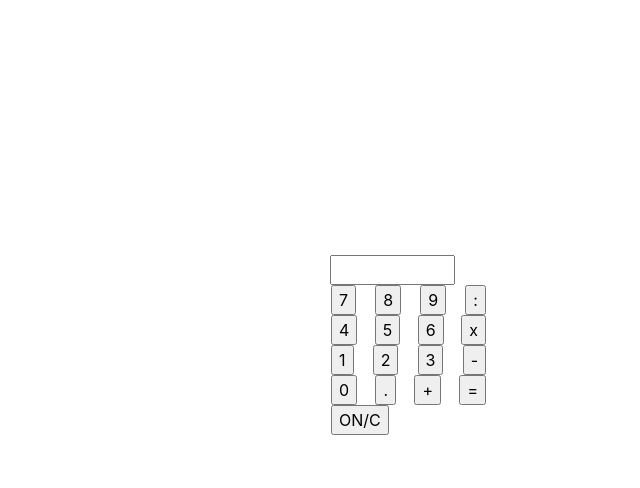
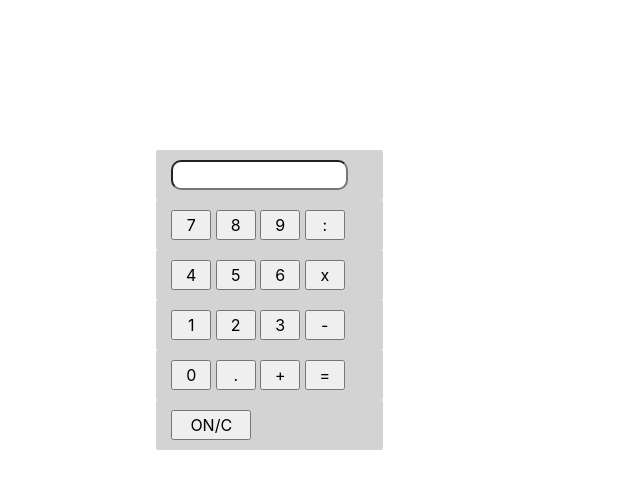
Before and after one commit to ArnaudCartailler/exo_calculatriceJS, a plain HTML site: page index.html in a window 1280 px wide. Shown: the whole page, without its empty margins (220-860 px from the left). Drawn offline with nearby package versions, Linux system fonts and the light colour scheme.

Commit message:
calculator fixed

```diff
--- a/css/main.css
+++ b/css/main.css
@@ -97,17 +97,38 @@ textarea {
    Author's custom styles
    ========================================================================== */
 
-  form{
-    margin-left: 40%;
-    margin-top: 20%;
-    padding: 5px 5px 5px 5px;
+  .calculatrice{
+    margin-left: 150px;
+    margin-top: 150px;
+    width: 70%;
   }
 
   .row .affiche{
-    width : 100%;
-    margin-left: 30px;
+    width : 90%;
+    border-radius: 10px;
   }
 
+  .lines{
+    background-color: lightgrey;
+    padding : 10px 0px 10px 0px;
+    margin-left: 20px;
+    border-radius: 2px;
+  }
+
+  .lines input{
+    width : 40px;
+  }
+
+  .lines input:hover{
+    background-color: grey;
+    color : white;
+    border-radius: 10px;
+    width : 40px;
+  }
+
+  .lines .restart{
+    width : 80px;
+  }
 /* ==========================================================================
    Helper classes
    ========================================================================== */
--- a/index.html
+++ b/index.html
@@ -22,42 +22,54 @@
 
 <div class="container-fluid">
 
-<form name="calculatrice">
+<form class="calculatrice" name="calculatrice d-flex align-item-center">
 
-  <div class="row col-3">
+  <div class="row">
+    <div class="col-md-3 offset-md-3 lines">
       <input id="display" name="result" class="affiche"></input>
     </div>
+  </div>
 
-  <div class="row col-md-3 col-xs-1 d-flex ml-3 justify-content-between">
+  <div class="row">
+    <div class="col-md-3 offset-md-3 lines">
       <input type="button" value="7" onClick="add('7')">
       <input type="button" value="8" onClick="add('8')">
       <input type="button" value="9" onClick="add('9')">
       <input type="button" value=":" onClick="ope('/')">
     </div>
+  </div>
 
-  <div class="row col-md-3 col-xs-1 d-flex ml-3 justify-content-between">
+  <div class="row">
+    <div class="col-md-3 offset-md-3 lines">
       <input type="button" value="4" onClick="add('4')">
       <input type="button" value="5" onClick="add('5')">
       <input type="button" value="6" onClick="add('6')">
       <input type="button" value="x" onClick="ope('*')">
     </div>
+  </div>
 
-  <div class="row col-md-3 col-xs-1 d-flex ml-3 justify-content-between">
+  <div class="row">
+    <div class="col-md-3 offset-md-3 lines">
       <input type="button" value="1" onClick="add('1')">
       <input type="button" value="2" onClick="add('2')">
       <input type="button" value="3" onClick="add('3')">
-    <input type="button" value="-" onClick="compatible('-')">
+      <input type="button" value="-" onClick="ope('-')">
+    </div>
   </div>
 
-  <div class="row col-md-3 col-xs-1 d-flex ml-3 justify-content-between">
+  <div class="row">
+    <div class="col-md-3 offset-md-3 lines">
       <input type="button" value="0" onClick="add('0')">
       <input type="button" value="." onClick="add('.')">
-    <input type="button" value="+" onClick="('+')">
+      <input type="button" value="+" onClick="ope('+')">
       <input type="button" value="=" onClick="calcul()">
     </div>
+  </div>
 
-  <div class="row col-md-3 col-xs-1 d-flex ml-3 justify-content-between">
-    <input type="reset" value="ON/C" onClick="restart()">
+  <div class="row">
+    <div class="col-md-3 offset-md-3 lines">
+      <input type="reset" value="ON/C" class="restart" onClick="restart()">
+    </div>
   </div>
 </form>
 </div>
--- a/js/main.js
+++ b/js/main.js
@@ -31,6 +31,9 @@
 //    document.calculatrice.result.value + caracteres;
 //  }
 
+/*second exemple*/
+
+
 var num1 ="";
 var num2="";
 
@@ -39,8 +42,8 @@ var result="";
 var dot=0;
 
 var display = document.getElementById("display");
+display.value = result;
 
-//reinitialization
 function restart(){
   num1 = display.innerHTML = "" ;
   num2="";
@@ -49,48 +52,38 @@ function restart(){
 
 //function +/-
 function inversion(){
-  //need to be a number to work with -1 multiplication
   num1=Number(num1);
   num1 = display.innerHTML = num1*(-1);
   num1=num1.toString();
 }
 
-//display number
-function add(n){
-  num1 = display.innerHTML = num1 + n ;
+function add(number){
+  num1 = display.value = num1 + number ;
 }
 
-//display dot
-function dot(n){
+function dot(number){
   if (dot===0){
-    num1 = display.innerHTML = num1 + n ;
+    num1 = display.innerHTML = num1 + number ;
     dot++;
   }
 }
 
-//main operator system
-function ope(n){
+function ope(number){
 
-  //saving first value
   if (num2===""){
     num2 = Number(num1);
-    //reinitializing dot for each number
     dot=0;
   }
 
-  //comparing previous operator to make the operation correctly
   else {
     calcul();
-    //saving new value
     num2=num1;
     dot=0;
   }
 
-  //reinitializing input value
   num1="";
 
-  //saving operator for the next operation
-  result= n ;
+  result= number ;
   return result;
 }
 
@@ -105,15 +98,15 @@ function result(){
 function calcul(){
   num1=Number(num1);
   if (result==="+"){
-    num1=display.innerHTML = num2 + num1;
+    num1=display.value = num2 + num1;
   }
   else if (result==="-"){
-    num1=display.innerHTML = num2 - num1 ;
+    num1=display.value = num2 - num1 ;
   }
-  else if (result==="x"){
-    num1=display.innerHTML = num2 * num1 ;
+  else if (result==="*"){
+    num1=display.value = num2 * num1 ;
   }
   else if (result==="/"){
-    num1=display.innerHTML = num2/ num1 ;
+    num1=display.value = num2/ num1 ;
   }
 }
```
Lines whose indentation alone changed are shown as unchanged.
